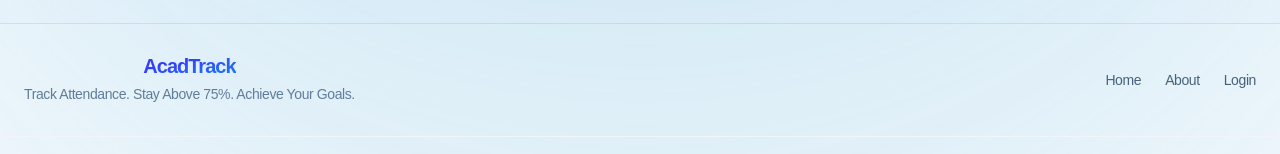
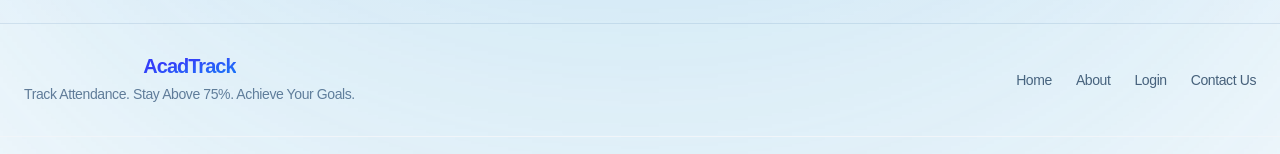
Before and after one commit to Manishjatav/Attendance-Tracker, a React (Vite) app in the folder Frontend/: page / in a window 1280 px wide. Shown: the part 1586-1740 px from the top of the page. Built offline with nearby package versions, Linux system fonts and the light colour scheme.

Commit message:
Update Footer.jsx

```diff
--- a/Frontend/src/components/Footer.jsx
+++ b/Frontend/src/components/Footer.jsx
@@ -3,7 +3,7 @@ import React from 'react'
 const Footer = () => {
   return (
     <div>
-        <footer className="mt-24 z-[999] border-t border-slate-200 bg-white">
+        <footer className="mt-24 z-[999] border-t border-slate-200 bg-white z-[999]">
             <div className="mx-auto flex max-w-7xl flex-col items-center justify-between gap-4 px-6 py-8 text-center md:flex-row">
 
                 <div>
@@ -25,6 +25,10 @@ const Footer = () => {
                 <a href="/login" className="transition hover:text-blue-600">
                     Login
                 </a>
+
+                 <a href="mailto:manishjatav041@gmail.com" className="transition hover:text-blue-600">
+                    Contact Us
+                </a>
                 </div>
             </div>
 
```
